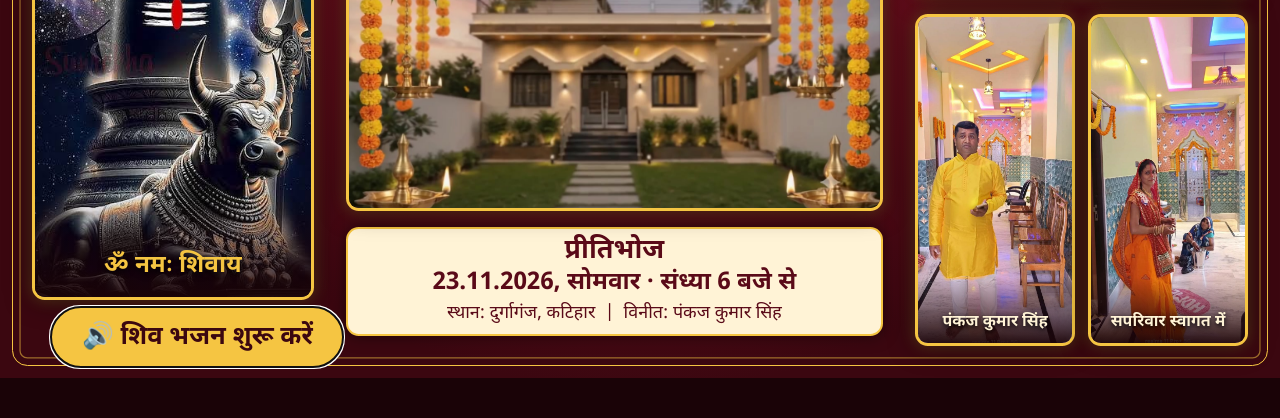
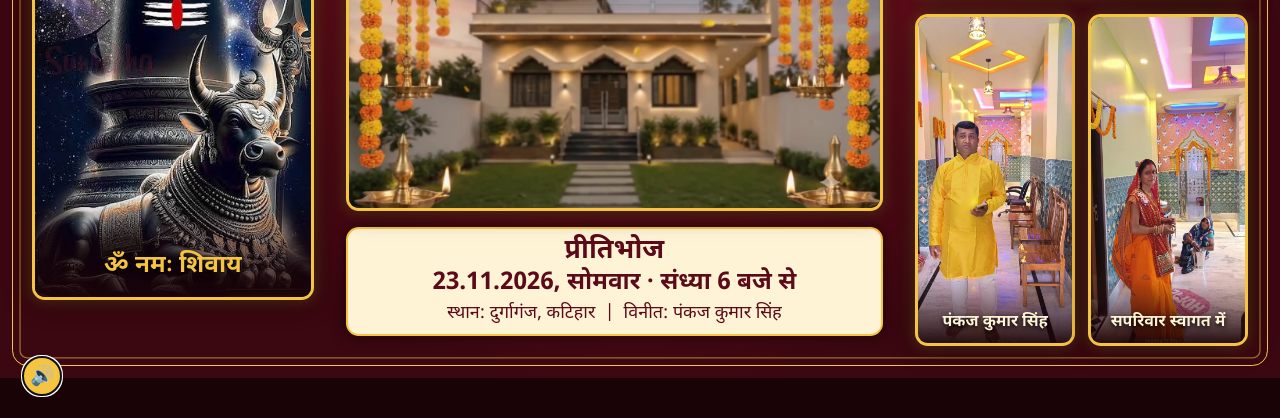
Before and after one commit to Saketkr06/Randomstuff, a plain HTML site: page gharwas/tv.html in a window 1280 px wide. Shown: the part 382-800 px from the top of the page. Drawn offline with Linux system fonts and the light colour scheme.

Commit message:
TV page: shrink music button to a small round icon
Co-Authored-By: Claude Sonnet 5.5 <noreply@anthropic.com>
Claude-Session: https://claude.ai/code/session_018EugsYQCsBFzs1wRZn4dw8

```diff
--- a/gharwas/tv.html
+++ b/gharwas/tv.html
@@ -46,7 +46,8 @@ body{display:grid;place-items:center;font-family:"Noto Sans Devanagari","Mukta",
 @keyframes glow{to{text-shadow:0 0 .9em #f5c542cc,0 .05em .2em #000}}
 [hidden]{display:none!important}
 #yt{position:fixed;left:0;bottom:0;width:320px;height:180px;opacity:0;pointer-events:none}
-#snd{position:fixed;left:2em;bottom:2em;z-index:5;font-weight:700;font-size:1.6em;font-family:inherit;color:#3b0710;background:var(--g);border:0;border-radius:2em;padding:.5em 1.2em;cursor:pointer}
+#snd{position:fixed;left:1.2em;bottom:1.2em;z-index:5;font-size:1.2em;color:#3b0710;background:var(--g);border:0;border-radius:50%;width:2em;height:2em;opacity:.35;cursor:pointer}
+#snd:focus,#snd:hover{opacity:1}
 </style></head><body>
 <main class="stage">
  <section class="frame shiv"><img src="img/shiv.jpg" alt="Bhagwan Shiv"><div class="cap">ॐ नमः शिवाय</div></section>
@@ -69,7 +70,7 @@ body{display:grid;place-items:center;font-family:"Noto Sans Devanagari","Mukta",
  </section>
 </main>
 <div id="yt"></div>
-<button id="snd" autofocus>🔊 शिव भजन शुरू करें</button>
+<button id="snd" autofocus title="शिव भजन शुरू करें" aria-label="Start Shiv bhajan">🔊</button>
 <script>
 /* Background Shiv music from YouTube (needs internet). Browsers block sound until one tap/OK press, hence the button.
    Plays the Bollywood Shiv jukebox, then the bhajan playlist, then repeats. Edit SRC to change what plays (v = one video, l = playlist ID). */
```
